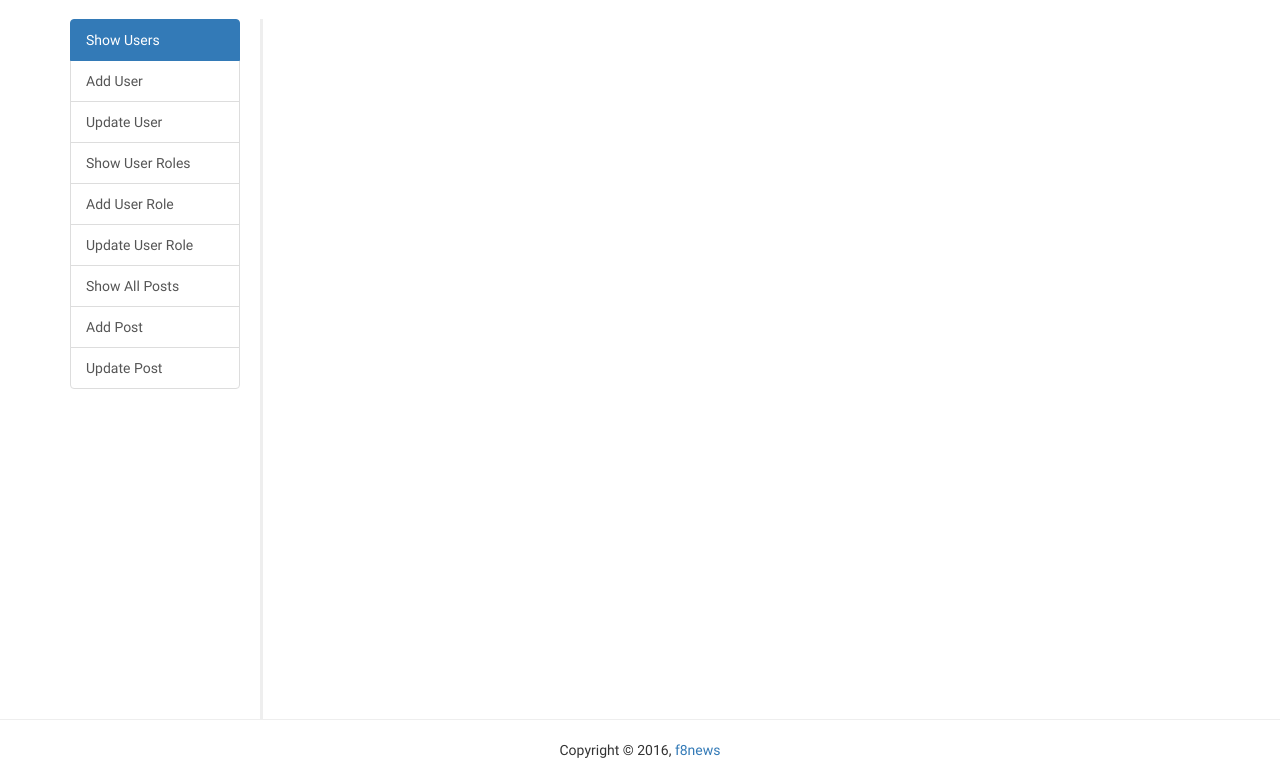
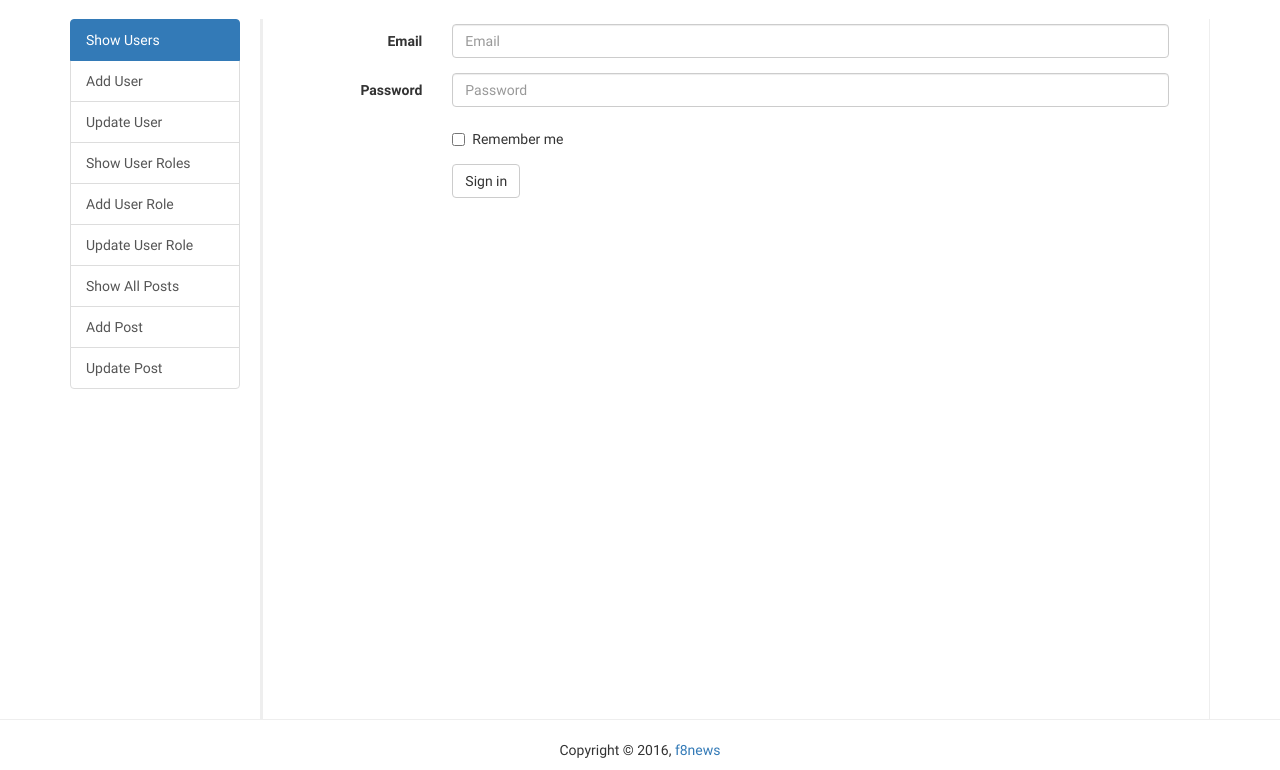
Before and after one commit to akinza/a6news-app, a CodeIgniter app: page /database/admin/users/add in a window 1280 px wide. Shown: the part 51-821 px from the top of the page. Run offline with CodeIgniter, Linux system fonts and the light colour scheme; some libraries are stand-ins or nearby versions.

Commit message:
Change : Styles

```diff
--- a/application/views/admin/user/add_user.php
+++ b/application/views/admin/user/add_user.php
@@ -0,0 +1,30 @@
+<div class="f8-sec-inner-block">
+  <form class="form-horizontal">
+    <div class="form-group">
+      <label for="inputEmail3" class="col-sm-2 control-label">Email</label>
+      <div class="col-sm-10">
+        <input type="email" class="form-control" id="inputEmail3" placeholder="Email">
+      </div>
+    </div>
+    <div class="form-group">
+      <label for="inputPassword3" class="col-sm-2 control-label">Password</label>
+      <div class="col-sm-10">
+        <input type="password" class="form-control" id="inputPassword3" placeholder="Password">
+      </div>
+    </div>
+    <div class="form-group">
+      <div class="col-sm-offset-2 col-sm-10">
+        <div class="checkbox">
+          <label>
+            <input type="checkbox"> Remember me
+          </label>
+        </div>
+      </div>
+    </div>
+    <div class="form-group">
+      <div class="col-sm-offset-2 col-sm-10">
+        <button type="submit" class="btn btn-default">Sign in</button>
+      </div>
+    </div>
+  </form>
+</div>
--- a/assets/css/main.css
+++ b/assets/css/main.css
@@ -170,7 +170,11 @@ body {
 }
 .f8-admin-container .f8-sec-admin-body {
   border-left: 3px solid #eee;
+  border-right: 1px solid #eee;
   min-height: 700px;
   height: 100%;
   padding: 0;
 }
+.f8-admin-container .f8-sec-admin-body .f8-sec-inner-block {
+  padding: 5px 40px;
+}
--- a/assets/less/main.less
+++ b/assets/less/main.less
@@ -43,8 +43,12 @@ body{
   }
   .f8-sec-admin-body{
     border-left: 3px solid #eee;
+    border-right: 1px solid #eee;
     min-height: 700px;;
     height: 100%;
     padding: 0;
+    .f8-sec-inner-block{
+      padding: 5px 40px;
+    }
   }
 }
```
Also changed, not shown: application/views/admin/user/list_user.php (+25 -1 lines).
